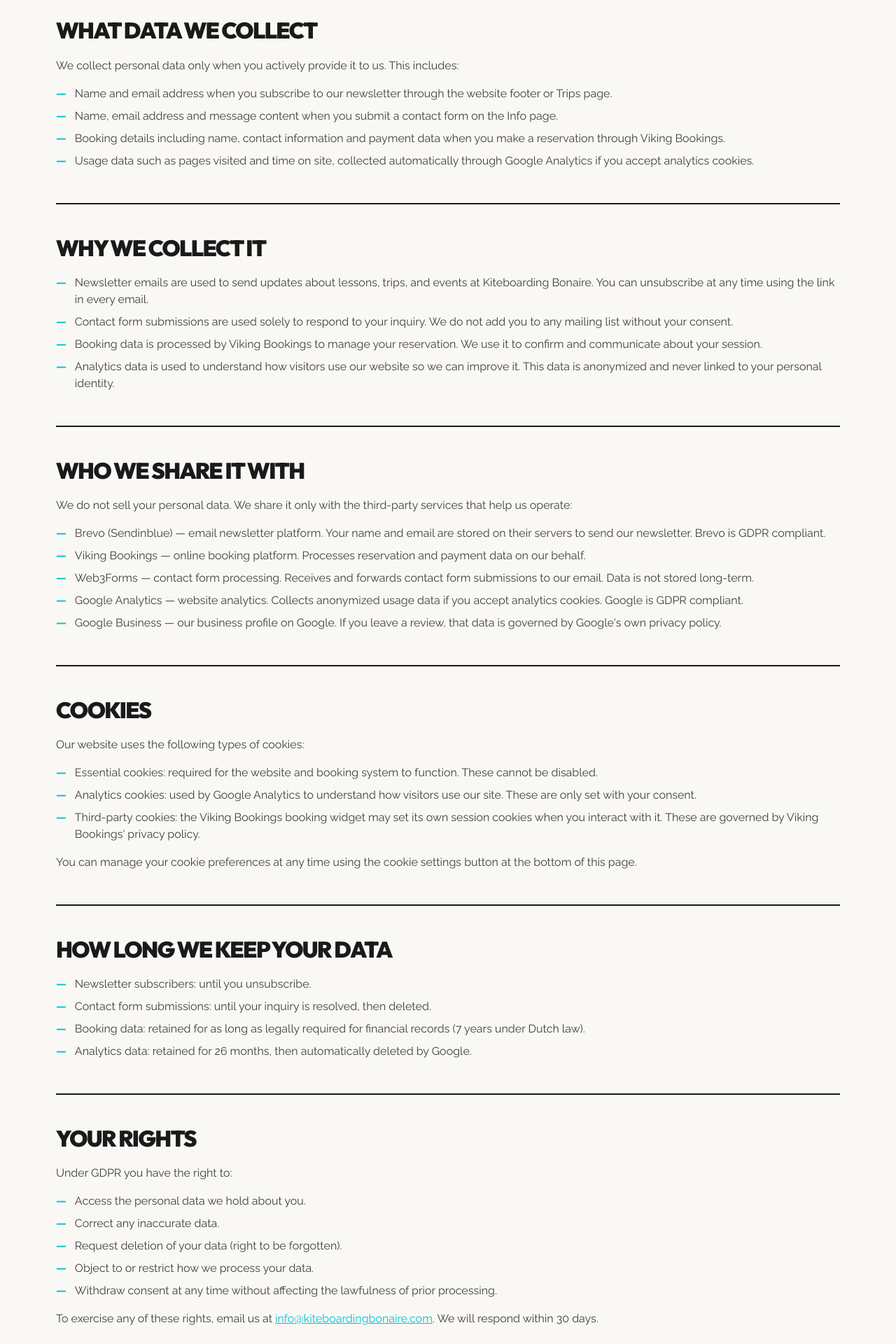
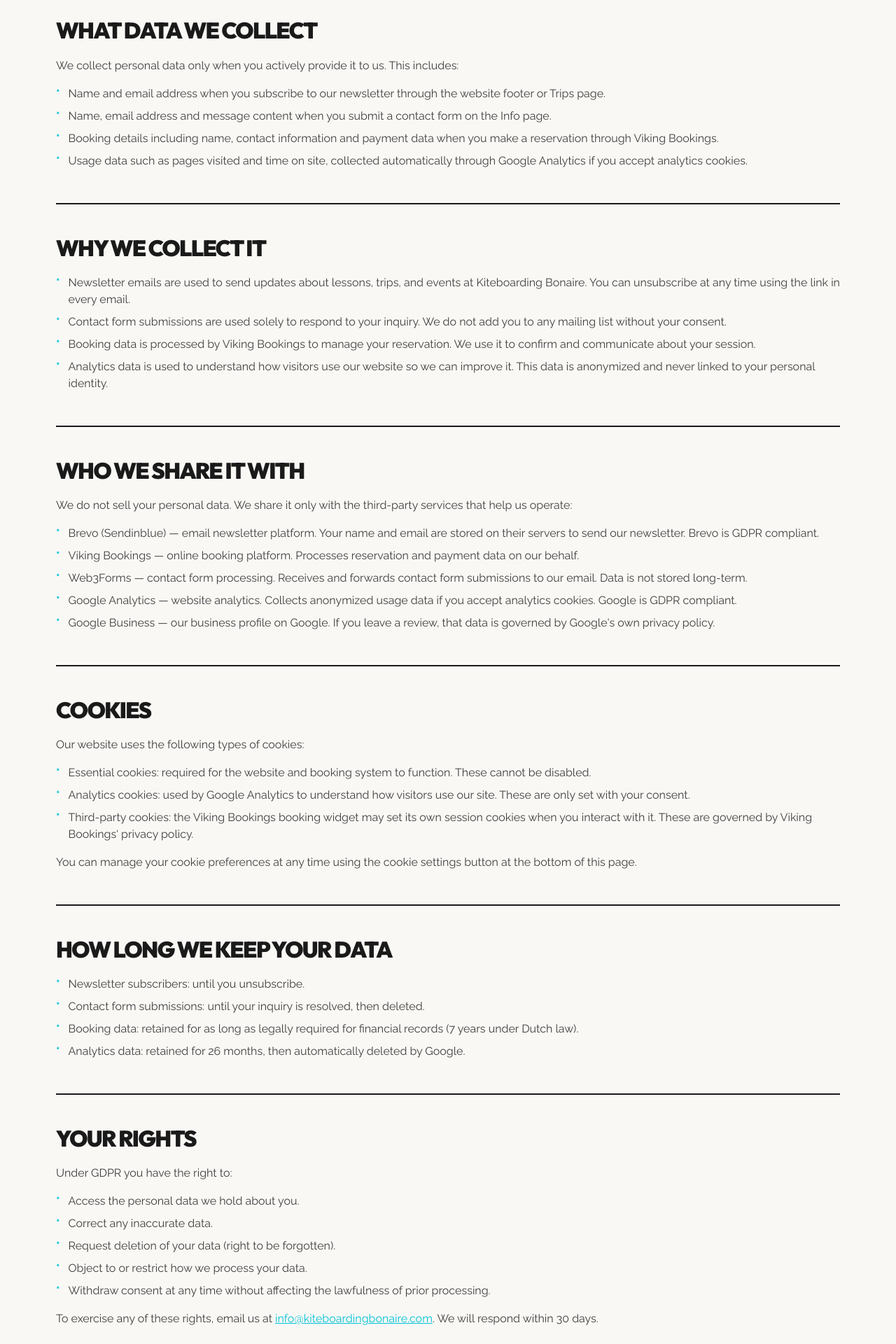
Before and after one commit to waikat/blue-bus-nextjs, a Next.js app: page /privacy in a window 1280 px wide. Shown: the part 1160-3080 px from the top of the page at 70% size. Built offline with nearby package versions, Linux system fonts and the light colour scheme; no server answers.

Commit message:
Remove all em/en dashes from text content - use hyphens and parentheses only

```diff
--- a/src/app/privacy/page.tsx
+++ b/src/app/privacy/page.tsx
@@ -104,7 +104,7 @@
                   "Usage data such as pages visited and time on site, collected automatically through Google Analytics if you accept analytics cookies.",
                 ].map((item, i) => (
                   <li key={i} className="flex items-start gap-3">
-                    <span style={{ color: CYAN }} className="flex-shrink-0 font-black">—</span>
+                    <span style={{ color: CYAN }} className="flex-shrink-0 font-black">*</span>
                     {item}
                   </li>
                 ))}
@@ -120,7 +120,7 @@
                   "Analytics data is used to understand how visitors use our website so we can improve it. This data is anonymized and never linked to your personal identity.",
                 ].map((item, i) => (
                   <li key={i} className="flex items-start gap-3">
-                    <span style={{ color: CYAN }} className="flex-shrink-0 font-black">—</span>
+                    <span style={{ color: CYAN }} className="flex-shrink-0 font-black">*</span>
                     {item}
                   </li>
                 ))}
@@ -138,7 +138,7 @@
                   "Google Business — our business profile on Google. If you leave a review, that data is governed by Google's own privacy policy.",
                 ].map((item, i) => (
                   <li key={i} className="flex items-start gap-3">
-                    <span style={{ color: CYAN }} className="flex-shrink-0 font-black">—</span>
+                    <span style={{ color: CYAN }} className="flex-shrink-0 font-black">*</span>
                     {item}
                   </li>
                 ))}
@@ -154,7 +154,7 @@
                   "Third-party cookies: the Viking Bookings booking widget may set its own session cookies when you interact with it. These are governed by Viking Bookings' privacy policy.",
                 ].map((item, i) => (
                   <li key={i} className="flex items-start gap-3">
-                    <span style={{ color: CYAN }} className="flex-shrink-0 font-black">—</span>
+                    <span style={{ color: CYAN }} className="flex-shrink-0 font-black">*</span>
                     {item}
                   </li>
                 ))}
@@ -171,7 +171,7 @@
                   "Analytics data: retained for 26 months, then automatically deleted by Google.",
                 ].map((item, i) => (
                   <li key={i} className="flex items-start gap-3">
-                    <span style={{ color: CYAN }} className="flex-shrink-0 font-black">—</span>
+                    <span style={{ color: CYAN }} className="flex-shrink-0 font-black">*</span>
                     {item}
                   </li>
                 ))}
@@ -189,7 +189,7 @@
                   "Withdraw consent at any time without affecting the lawfulness of prior processing.",
                 ].map((item, i) => (
                   <li key={i} className="flex items-start gap-3">
-                    <span style={{ color: CYAN }} className="flex-shrink-0 font-black">—</span>
+                    <span style={{ color: CYAN }} className="flex-shrink-0 font-black">*</span>
                     {item}
                   </li>
                 ))}
--- a/src/app/trips/page.tsx
+++ b/src/app/trips/page.tsx
@@ -25,8 +25,8 @@
 };
 
 const brazilGroups = [
-  { id: "brazil-2026-group-1", label: "First Group", dates: "19 – 26 September 2026", duration: "8 days", spotsLeft: 8, price: "$2,200", priceNote: "single room, per person", status: "Booking Open" },
-  { id: "brazil-2026-group-2", label: "Second Group", dates: "1 – 11 October 2026", duration: "11 days", spotsLeft: 8, price: "$3,200", priceNote: "single room, per person", status: "Booking Open" },
+  { id: "brazil-2026-group-1", label: "First Group", dates: "September 19-26, 2026", duration: "8 days", spotsLeft: 8, price: "$2,200", priceNote: "single room, per person", status: "Booking Open" },
+  { id: "brazil-2026-group-2", label: "Second Group", dates: "October 1-11, 2026", duration: "11 days", spotsLeft: 8, price: "$3,200", priceNote: "single room, per person", status: "Booking Open" },
 ];
 
 export default function TripsPage() {
--- a/src/components/Header.tsx
+++ b/src/components/Header.tsx
@@ -35,7 +35,7 @@
 
   return (
     <>
-      {/* Main header — sits directly under the STINAPA bar in layout.tsx */}
+      {/* Main header - sits directly under the STINAPA bar in layout.tsx */}
       <header
         className="sticky top-0 left-0 right-0 z-40"
         style={{ background: HEADER_BG }}
```
